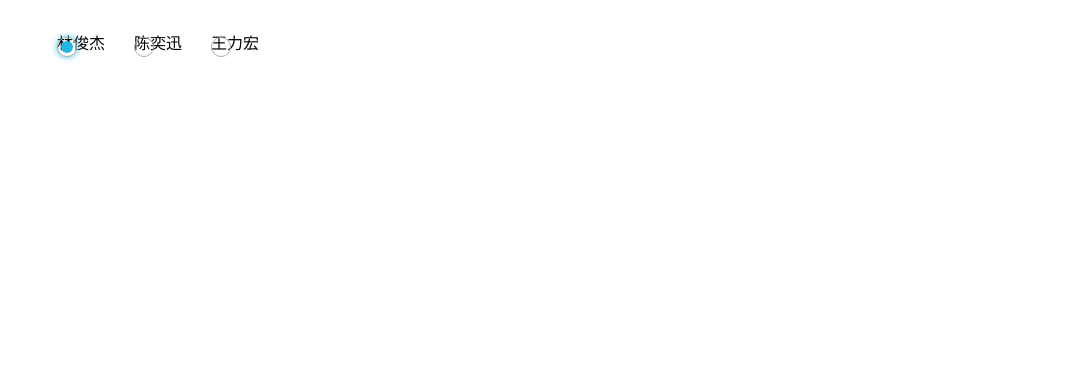
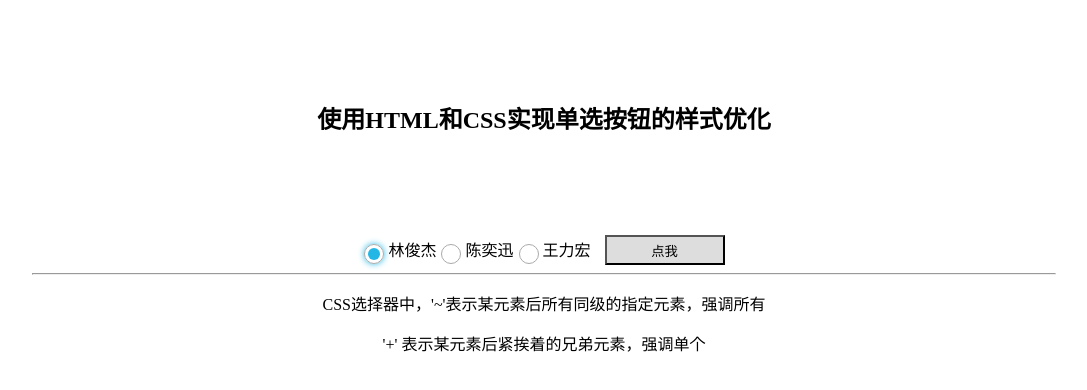
Before and after one commit to coolMornSec/MusicPro, a plain HTML site: page demoContent/radiocheckbox/radioPattern.html in a window 1280 px wide. Shown: the whole page, without its empty margins (104-1191 px from the left). Drawn offline with Linux system fonts and the light colour scheme.

Commit message:
使用HTML和CSS完成单选框样式优化

```diff
--- a/demoContent/radiocheckbox/radio.css
+++ b/demoContent/radiocheckbox/radio.css
@@ -1,20 +1,27 @@
 :root, body {
 	width: 100%;
 }
-.container {
+.container, .content {
 	width: 80%;
-	margin: 30px auto;
+	margin: 100px auto;
+	text-align: center;
 }
 .item {
 	display: inline-block;
-	position: relative;
 }
 .modify-input {
 	visibility: hidden;
 }
-
-
-.item input[type="radio"] + label{
+#btn {
+	margin-left: 10px;
+	width: 120px;
+	height: 30px;
+	background-color: #ddd;
+}
+hr {
+	marin: 20px 0;
+}
+.item input[type="radio"]+label {
 	position: relative;
 	cursor: pointer;
 }
@@ -24,7 +31,7 @@
 	position: absolute;
 	width: 18px;
 	height: 18px;
-	left: 0px;
+	left: -24px;
 	top: 2px;
 	border: 1px solid #aaa;
 	border-radius: 50%;
@@ -36,10 +43,10 @@
 
 .item input:checked+ label::after{
 	content: '';
-	position: absolute;    /*针对label进行绝对定位*/
-	left: 4px;
+	position: absolute;
+	left: -20px;
 	top: 6px;
-	border-radius: 50%;    /*设置圆角*/
+	border-radius: 50%;
 	width: 12px;
 	height: 12px;
 	background: #24b7e5;
--- a/demoContent/radiocheckbox/radioPattern.html
+++ b/demoContent/radiocheckbox/radioPattern.html
@@ -6,21 +6,56 @@
 		<link rel="stylesheet" href="./radio.css">
 	</head>
 	<body>
+		<div class="content">
+			<h2>使用HTML和CSS实现单选按钮的样式优化</h2>
+		</div>
+
 		<div class="container">
 			<div class="item">
-				<input type="radio" name="popStar" class="modify-input" id="" checked>
-				<label>林俊杰</label>
+				<input type="radio" name="popStar" value="LJJ" class="modify-input" id="ra1" checked>
+				<label for="ra1">林俊杰</label>
 			</div>
 			<div class="item">
-				<input type="radio" name="popStar" class="modify-input" id="">
-				<label>陈奕迅</label>
+				<input type="radio" name="popStar" value="Eason" class="modify-input" id="ra2">
+				<label for="ra2">陈奕迅</label>
 			</div>
 			<div class="item">
-				<input type="radio" name="popStar" class="modify-input" id="">
-				<label>王力宏</label>
+				<input type="radio" name="popStar" value="Wlh" class="modify-input" id="ra3">
+				<label for="ra3">王力宏</label>
 			</div>
 
+			<button type="button" id="btn">点我</button>
+			<hr>
+			<p>
+				CSS选择器中，'~'表示某元素后所有同级的指定元素，强调所有
+			</p>
+			<p>
+				'+' 表示某元素后紧挨着的兄弟元素，强调单个
+			</p>
+		</div>
+		<script>
+			const radioList = document.getElementsByClassName('modify-input');
+			console.log(typeof radioList);	// 此处获取的是类数组,可通过ES6中Array.from()转换为真正的数组
 
-		</div>
+			const arr = Array.from(radioList);
+			const cli = document.getElementById('btn');
+			cli.onclick = function() {
+				let per = getRadioCode('popStar');
+				alert(per);
+			}
+			/**
+			 * 根据单选框name值，获取当前选中值
+			 * @param {String} str[单选框name值]
+			 */
+			function getRadioCode(str){
+				let inputList = document.getElementsByName(str);
+				for (let i = 0; i < inputList.length; i++) {
+					const ele = inputList[i]
+					if(ele.checked === true){
+						return ele.value;
+					}
+				}
+			}
+		</script>
 	</body>
 </html>
```
